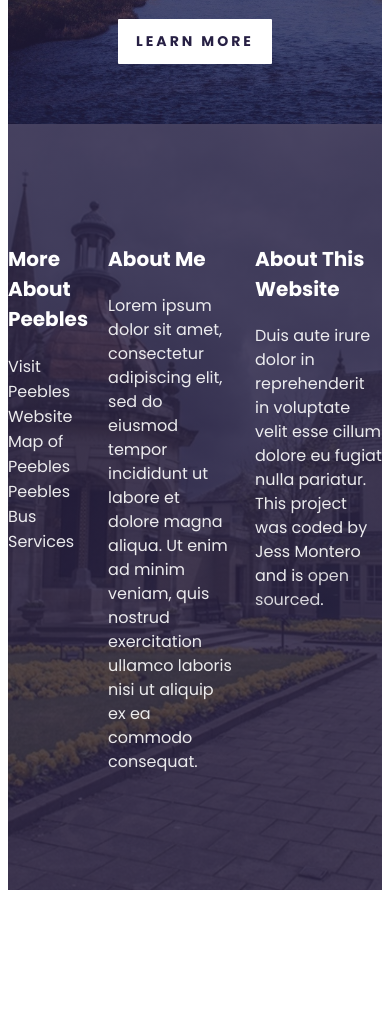
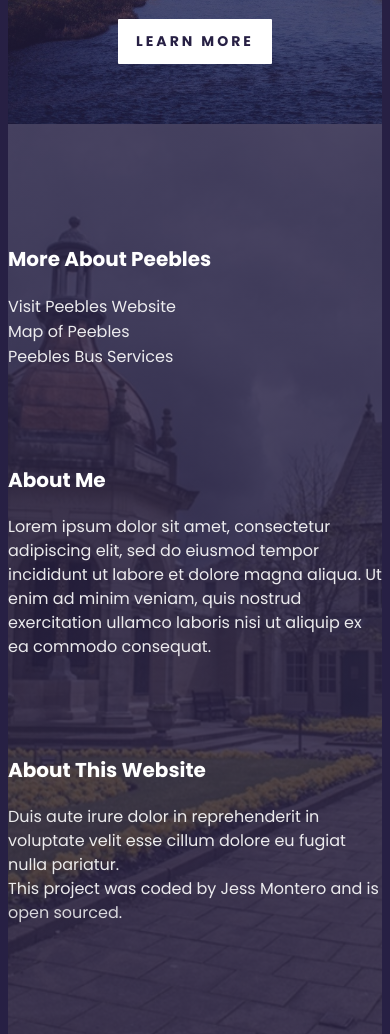
Before and after one commit to jessmontero/responsive-travel-project, a plain HTML site: page index.html in a window 390 px wide. Shown: the part 285-1319 px from the top of the page. Before the commit the page ends 1183 px from the top, so only its background shows below. Drawn offline with Linux system fonts and the light colour scheme.

Commit message:
Added body background color

```diff
--- a/src/styles.css
+++ b/src/styles.css
@@ -1,5 +1,6 @@
 body {
   font-family: "Poppins", sans-serif;
+  background-color: #272044;
 }
 
 .container {
@@ -10,7 +11,7 @@ body {
 .grid {
   display: grid;
   grid-template-columns: 1fr 2fr 2fr;
-  grid-gap: 20px;
+  grid-gap: 60px;
 }
 
 section {
@@ -128,4 +129,7 @@ footer a {
   header a {
     padding: 12px 18px;
   }
+
+  .grid {
+  grid-template-columns: 1fr;
 }
```
